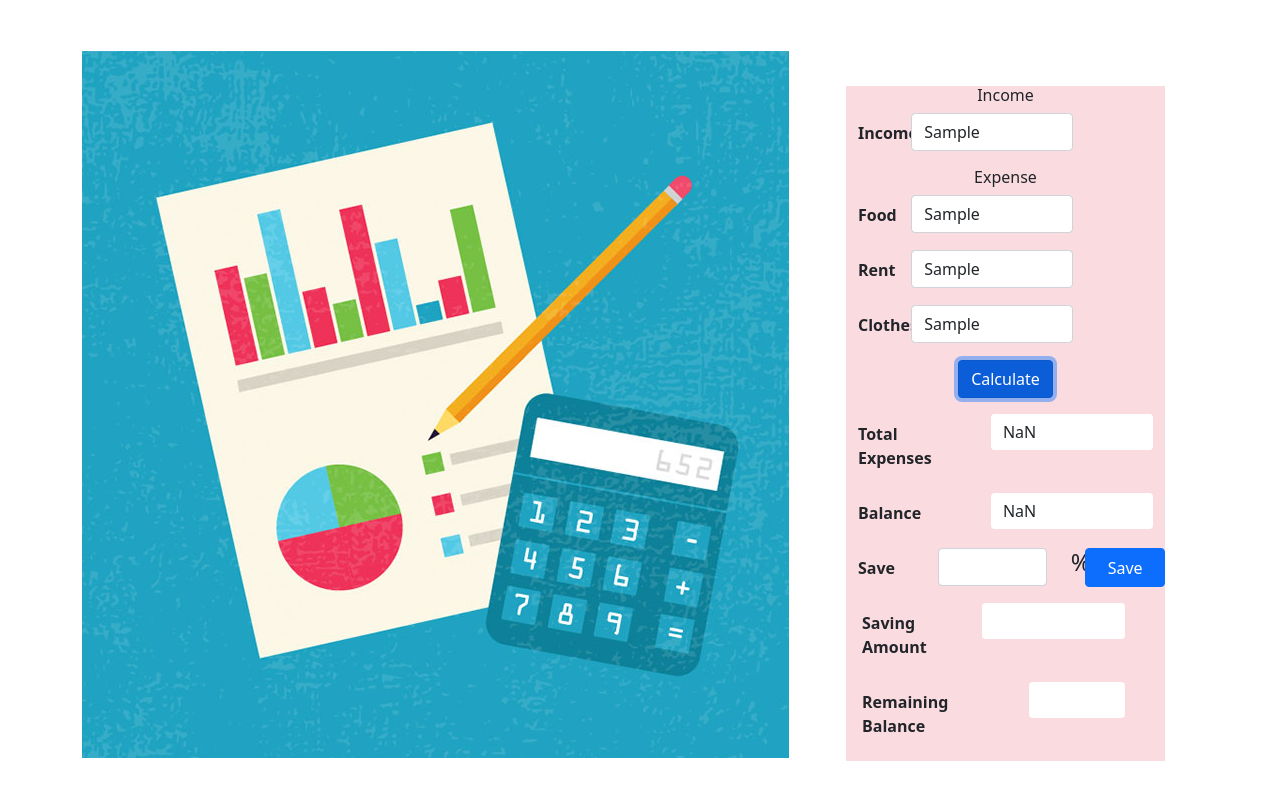
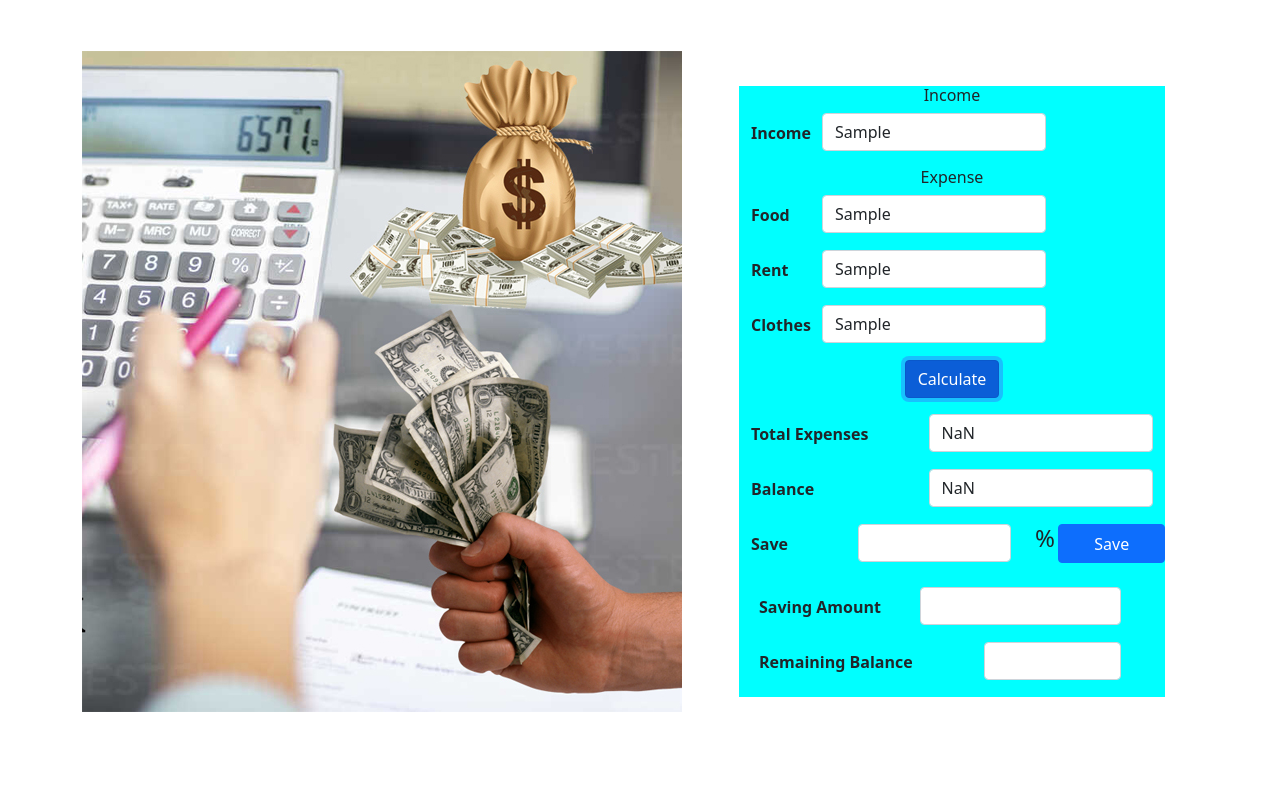
Before and after one commit to faisalahmed7/dom-project-first, a plain HTML site: page index.html in a window 1280 px wide. Both pictures are taken after typing "Sample", "Sample", "Sample", "Sample", "Sample", "Sample" into the empty fields and a click on the button "Calculate". Shown: the part 101-897 px from the top of the page. After the commit the page ends 833 px from the top, so only its background shows below. Drawn offline with nearby package versions, Linux system fonts and the light colour scheme.

Commit message:
Expensecalculation

```diff
--- a/css/style.css
+++ b/css/style.css
@@ -7,10 +7,10 @@
     margin: 0;
     padding: 0;
 } */
-/* .container {
+.container {
     display: flex;
 
-} */
+}
 .dollar-pic {
     height: 44px;
     width: 48px;
@@ -20,7 +20,7 @@
 
 .calculation-area {
     margin: 35px 45px;
-    background-color:rgb(250, 219, 224);
+    background-color:aqua;
 }
 .no-border-feild {
     border: 0px;
--- a/index.html
+++ b/index.html
@@ -36,10 +36,10 @@
     <!------------ Main Content --------------->
 
     <main>
-        <section class="container d-flex">
+        <section class="container">
             <div class="row">
                 <div class="col">
-                    <img class=" " src="images/creating_a_budget_sq_707_707.jpg" alt="">
+                    <img class=" " src="images/mini-bank-image.jpg" alt="">
                 </div>
                 <div class="col calculation-area">
                     <div>
@@ -47,65 +47,64 @@
                             <h6 class="text-center">Income</h6>
                             <label class="col-sm-2 col-form-label fw-bold pt-2">Income</label>
                             <div class="col-sm-7">
-                                <input type="text" class="form-control" id="income">
+                                <input id="income-field" type="text" class="form-control">
                             </div>
                         </div>
                         <div class="row mb-3">
                             <h6 class="text-center">Expense</h6>
                             <label class="col-sm-2 col-form-label fw-bold pt-2">Food</label>
                             <div class="col-sm-7">
-                                <input type="text" class="form-control" id="food">
+                                <input id="food-field" type="text" class="form-control">
                             </div>
                         </div>
                         <div class="row mb-3">
                             <label class="col-sm-2 col-form-label fw-bold pt-2">Rent</label>
                             <div class="col-sm-7">
-                                <input type="text" class="form-control" id="rent">
+                                <input id="rent-field" type="text" class="form-control">
                             </div>
                         </div>
                         <div class="row mb-3">
                             <label class="col-sm-2 col-form-label fw-bold pt-2">Clothes</label>
                             <div class="col-sm-7">
-                                <input type="text" class="form-control" id="clothes">
+                                <input id="clothes-field" type="text" class="form-control">
                             </div>
                         </div>
                         <div class="d-flex justify-content-center">
-                            <button onclick="expenseCalculate()" type="button"
-                                class="btn btn-primary">Calculate</button>
+                            <button id="expense-btn" type="button" class="btn btn-primary">Calculate</button>
 
                         </div>
                         <div class="row mb-3 mt-3">
                             <label class="col-sm-5 col-form-label fw-bold pt-2">Total Expenses</label>
                             <div class="col-sm-7">
-                                <input type="text" class="form-control no-border-feild" id="totalExpense">
+                                <input id="expense-field" type="text" class="form-control no-border-field">
                             </div>
                         </div>
                         <div class="row mb-3">
                             <label class="col-sm-5 col-form-label fw-bold pt-2">Balance</label>
                             <div class="col-sm-7">
-                                <input type="text" class="form-control no-border-feild" id="balance">
+                                <input id="balance-field" type="text" class="form-control no-border-field">
                             </div>
                         </div>
                         <div class="row mb-3">
                             <label class="col-sm-3 col-form-label fw-bold pt-2">Save</label>
                             <div class="col-sm-5">
-                                <input type="text" class="form-control" id="percent">
+                                <input id="percent-field" type="text" class="form-control">
                             </div>
                             <h4 class="col-sm-1">%</h4>
-                            <button onclick="saveMoney()" type="button" class="col-sm-3 btn btn-primary">Save</button>
+                            <button id="save-btn" type="button" class="col-sm-3 btn btn-primary">Save</button>
 
                         </div>
-                        <div class="row g-3">
+                        <div class="row g-2">
                             <div class="row mb-3 mt-3">
                                 <label class="col-sm-5 col-form-label fw-bold pt-2">Saving Amount</label>
                                 <div class="col-sm-7">
-                                    <input type="text" class="form-control no-border-feild" id="save-amount">
+                                    <input id="savings-field" type="text" class="form-control no-border-field">
                                 </div>
                             </div>
                             <div class="row mb-3">
                                 <label class="col-sm-7 col-form-label fw-bold pt-2">Remaining Balance</label>
                                 <div class="col-sm-5">
-                                    <input type="text" class="form-control no-border-feild" id="remainBalance">
+                                    <input id="remaining-field" type="text" class="form-control no-border-field">
                                 </div>
                             </div>
 
--- a/js/calculation.js
+++ b/js/calculation.js
@@ -1,30 +1,22 @@
-// Calculate your Expense from your inncome.
-function expenseCalculate() {
-    var income, foodcost, houserent, myClothes, expense;
-    income = Number(document.getElementById("income").value);
-    foodcost = Number(document.getElementById("food").value);
-    houserent = Number(document.getElementById("rent").value);
-    myClothes = Number(document.getElementById("clothes").value);
-    expense = foodcost + houserent + myClothes;
-    myBalance = income - expense;
-    document.getElementById("totalExpense").value = expense;
-    document.getElementById("balance").value = myBalance;
+// Calculating Expense
+function totalExpenseCalculate() {
+    const incomeInput = Number(document.getElementById("income-field").value);
+    const foodcostInput = Number(document.getElementById("food-field").value);
+    const houserentInput = Number(document.getElementById("rent-field").value);
+    const myClothesInput = Number(document.getElementById("clothes-field").value);
+    let expense = foodcostInput + houserentInput + myClothesInput;
+    let myBalance = incomeInput - expense;
+    document.getElementById("expense-field").value = expense;
+    document.getElementById("balance-field").value = myBalance;
+
+
+    income.value = '';
+
 }
 
-//Save your Money
 
-function saveMoney() {
+document.getElementById('expense-btn').addEventListener('click', function () {
+    totalExpenseCalculate();
 
-    // Calculate the percent ammount from your income.
-    var percent = document.getElementById("percent").value;
-    var num = document.getElementById("income").value;
-    document.getElementById("save-amount")
-        .value = (num / 100) * percent;
 
-    // Calculate the Total remain Balance of your Mini Bank.
-
-    var previousBalance = document.getElementById("balance").value;
-    var saveBalance = document.getElementById("save-amount").value;
-    document.getElementById("remainBalance")
-        .value = previousBalance - saveBalance;
-}
+})
```
